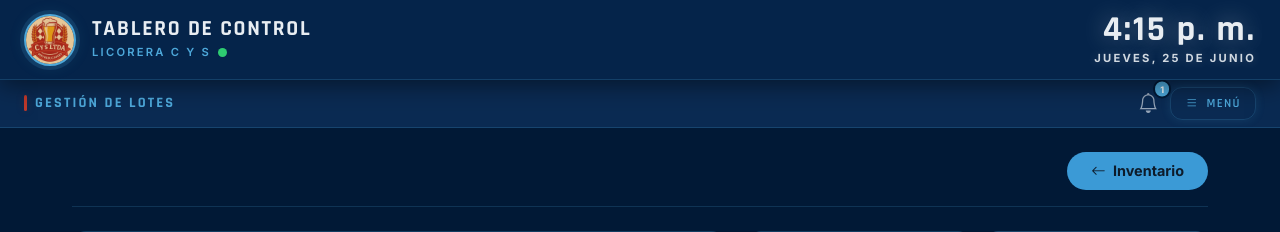
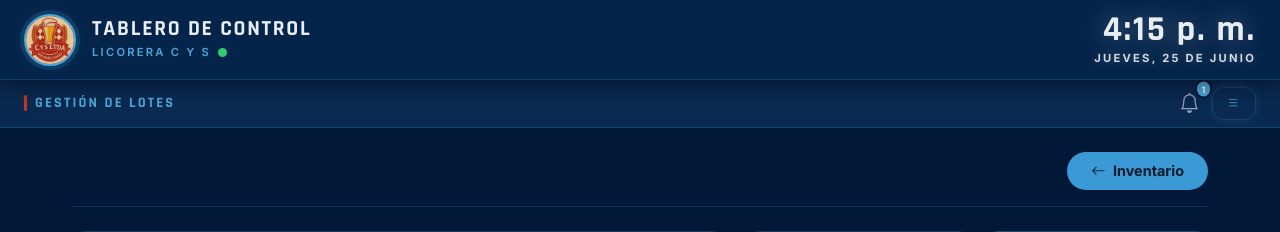
Before and after one commit to foxescar07/proyecto-licorera, a Django app: page /inventario/gestion/lotes/ in a window 1280 px wide. Shown: the top 232 px of the page. Run offline with Django 5.2, Linux system fonts and the light colour scheme; a user stored in the database is signed in; tables that the repository leaves empty hold one stand-in row (values such as "Sample post"); grey boxes marked "Sample" are stand-in pictures.

Commit message:
feat: cambios

```diff
--- a/templates/base.html
+++ b/templates/base.html
@@ -157,7 +157,7 @@
             {% endif %}
 
             <button class="cys-menu-btn" id="menuBtn">
-                <i class="bi bi-list"></i> Menú
+                <i class="bi bi-list"></i>
             </button>
 
         </div>
```
